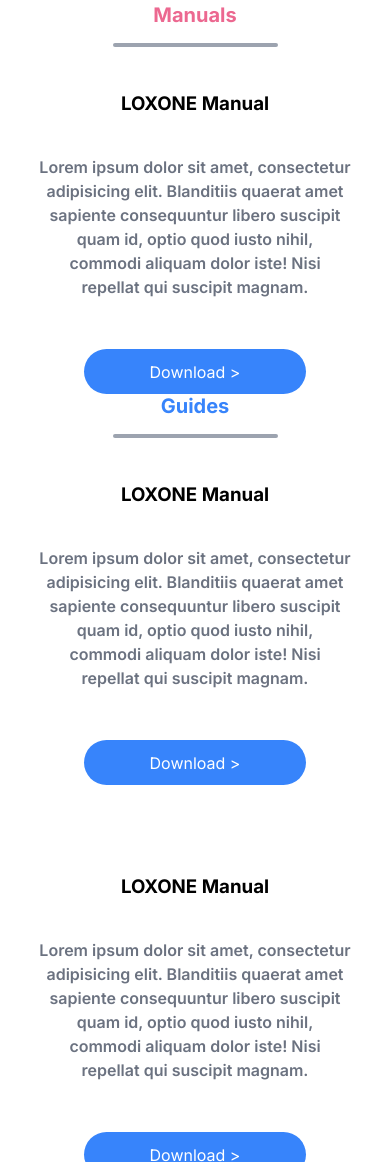
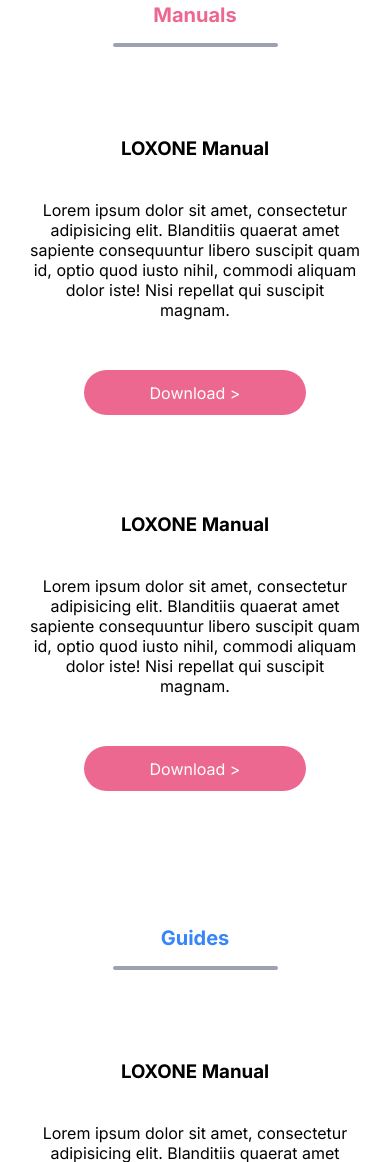
Before and after one commit to alvinokafor/safety-website, a plain HTML site: page downloads.html in a window 390 px wide. Shown: the part 838-2000 px from the top of the page. Drawn offline with Linux system fonts and the light colour scheme.

Commit message:
refactored & added media queries

```diff
--- a/downloads.css
+++ b/downloads.css
@@ -254,7 +254,7 @@
     justify-content: space-between;
     align-items: center;
     margin-bottom: 170px;
-    flex-wrap: wrap;
+
 }
 
 
@@ -262,32 +262,42 @@
 .guides-content {
     text-align: center;
     width: 450px;
+    flex-direction: column;
 }
 
-.manuals-content h3,
-.guides-content h3 {
+.manuals-content div:nth-of-type(2),
+.guides-content div:nth-of-type(2) {
+    margin-bottom: 98px;
+}
+
+.manual-download button {
+    background-color: var(--pink);
+}
+
+.manual-download h3,
+.guides-download h3 {
     color: #000;
     margin-bottom: 40px;
     font-weight: 700;
 }
 
-.manuals-content h2,
-.guides-content h2 {
+.manuals-header h2,
+.guides-header h2 {
     font-size: var(--fs-500);
     font-weight: 700;
     margin-bottom: 16px;
 }
 
-.manuals-content h2 {
+.manuals-header h2 {
     color: var(--pink);
 }
 
-.guides-content h2 {
+.guides-header h2 {
     color: var(--blue);
 }
 
-.manuals-content div,
-.guides-content div {
+.manuals-header div,
+.guides-header div {
     border-bottom: 4px solid var(--light-grey);
     border-radius: 20px;
     height: 4px;
@@ -296,16 +306,13 @@
     margin-inline: auto;
 }
 
-.manuals-content p,
-.guides-content p {
+.manuals-download p,
+.guide-download p {
     color: var(--dark-grey);
     font-weight: 600;
     line-height: 150%;
 }
 
-.downloads-wrap {
-    margin-top: 90px;
-}
 
 footer {
     background-color: var(--dark-blue);
@@ -415,14 +422,28 @@
         margin-top: 20px;
     }
 
-    .traffipax,
-    .heating {
-        margin-bottom: 2.8125rem;
+    .guides1 {
+        flex-direction: column;
+    }
+
+    .guides1 p {
+        width: 331px;
+    }
+
+    .manuals-content,
+    .guides-content {
+    width: 331px;
+}
+
+    .guides-content {
+        margin-top: 90px;
     }
 
     .manuals-content,
     .guides-content {
         text-align: center;
+        justify-content: center;
+        align-items: center;
     }
 
     .manuals-content br,
--- a/downloads.html
+++ b/downloads.html
@@ -64,34 +64,15 @@
 
             <div class="guides1 flex">
 
-                <div class="manuals-content">
+                <div class="manuals-content flex">
 
 
+                <div class="manuals-header">
                     <h2>Manuals</h2>
                     <div></div>
-
-                    <h3>LOXONE Manual</h3>
-                    <p>Lorem ipsum dolor sit amet, consectetur adipisicing elit. Blanditiis quaerat amet sapiente consequuntur libero suscipit quam id, optio quod iusto nihil, commodi aliquam
-                        dolor iste! Nisi repellat qui suscipit magnam.</p>
-
-                    <button> Download > </button>
                 </div>
 
-            <div class="guides-content">
-
-
-                <h2>Guides</h2>
-                <div></div>
-
-                <h3>LOXONE Manual</h3>
-                <p>Lorem ipsum dolor sit amet, consectetur adipisicing elit. Blanditiis quaerat amet sapiente consequuntur libero suscipit quam id, optio quod iusto nihil, commodi aliquam
-                    dolor iste! Nisi repellat qui suscipit magnam.</p>
-
-                <button> Download > </button>
-        </div>
-
-
-        <div class="manuals-content downloads-wrap">
+                    <div class="manual-download">
 
 
                         <h3>LOXONE Manual</h3>
@@ -101,7 +82,27 @@
                         <button> Download > </button>
                 </div>
 
-    <div class="manuals-content downloads-wrap">
+                    <div class="manual-download">
+
+
+                        <h3>LOXONE Manual</h3>
+                        <p>Lorem ipsum dolor sit amet, consectetur adipisicing elit. Blanditiis quaerat amet sapiente consequuntur libero suscipit quam id, optio quod iusto nihil, commodi aliquam
+                            dolor iste! Nisi repellat qui suscipit magnam.</p>
+
+                        <button> Download > </button>
+                </div>
+            </div>
+
+            <div class="guides-content flex">
+
+                <div class="guides-header">
+
+                <h2>Guides</h2>
+                <div></div>
+
+                </div>
+
+                <div class="guides-download">
 
 
                     <h3>LOXONE Manual</h3>
@@ -112,6 +113,17 @@
             </div>
 
 
+                <div class="guides-download">
+
+
+                    <h3>LOXONE Manual</h3>
+                    <p>Lorem ipsum dolor sit amet, consectetur adipisicing elit. Blanditiis quaerat amet sapiente consequuntur libero suscipit quam id, optio quod iusto nihil, commodi aliquam
+                        dolor iste! Nisi repellat qui suscipit magnam.</p>
+
+                    <button> Download > </button>
+            </div>
+
+        </div>
 
             </div>
 
```
Lines whose indentation alone changed are shown as unchanged.
